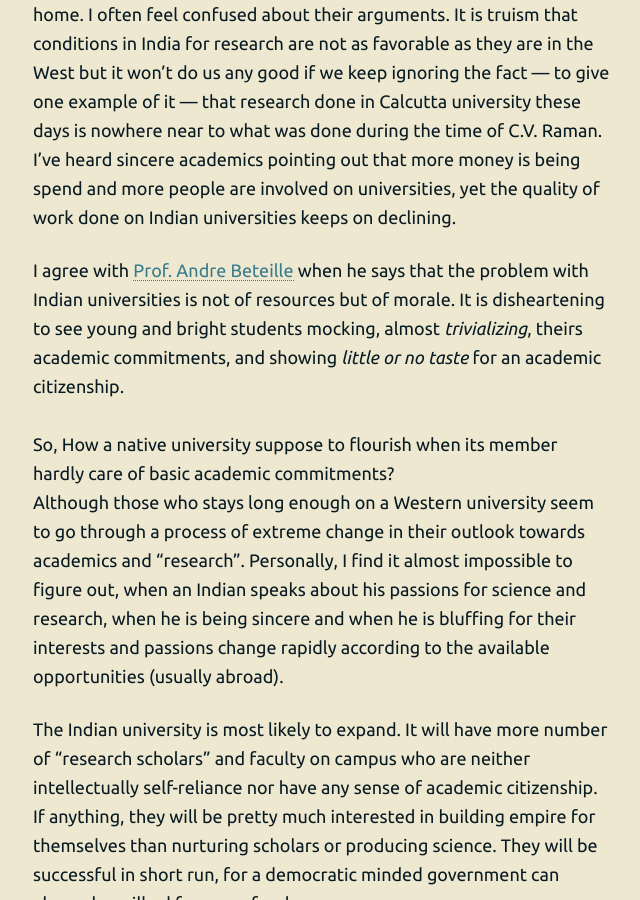
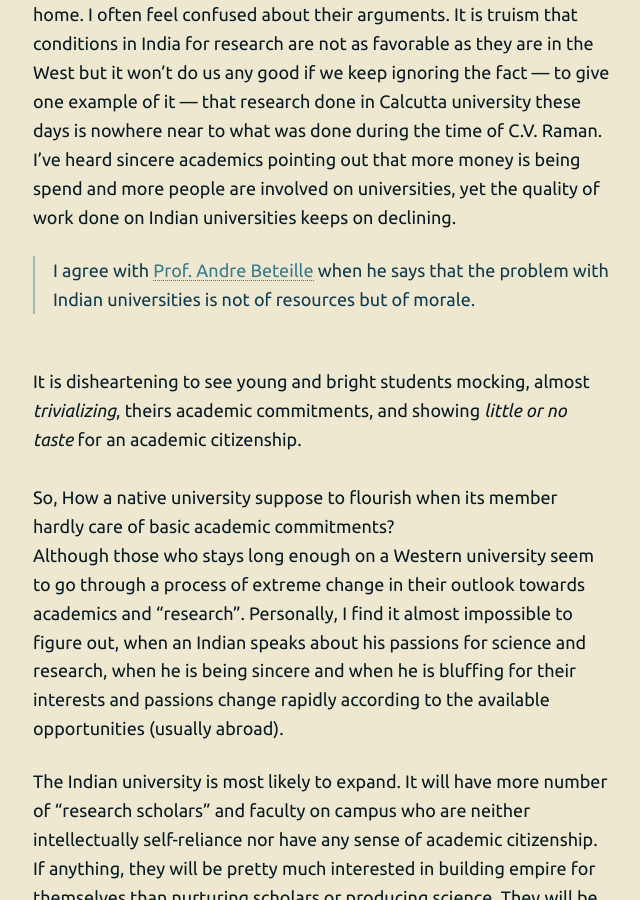
Before and after one commit to 93notes/93notes.github.io, a Jekyll site: the page built from _posts/2016-06-23-acadmeic-culture-in-india.html, in a window 1280 px wide and 900 px high, scrolled down 2216 px. Shown: the whole window, without its empty margins (318-958 px from the left). Built offline with Jekyll 4.4.1, drawn with Linux system fonts in a browser that asks for light colours; nearby versions of some CDN libraries; some of the changed text lies outside the part shown.

```diff
--- a/_posts/2016-06-23-acadmeic-culture-in-india.html
+++ b/_posts/2016-06-23-acadmeic-culture-in-india.html
@@ -47,7 +47,8 @@ It is truism that conditions in India for research are not as favorable as they
 I’ve heard sincere academics pointing out that more money is being spend and more people are involved on universities, yet the quality of work done on Indian universities keeps on declining.
 </p>
 
-<p>I agree with <a href="http://sociology.du.ac.in/index.php/people/faculty?id=130" target="_blak">Prof. Andre Beteille</a> when he says that the problem with Indian universities is not of resources but of morale.
+<p><blockquote>I agree with <a href="http://sociology.du.ac.in/index.php/people/faculty?id=130" target="_blak">Prof. Andre Beteille</a> when he says that the problem with Indian universities is not of resources but of morale. </blockquote>
+</br>
 It is disheartening to see young and bright students </i>mocking</i>, almost <i>trivializing</i>, theirs academic commitments, and showing <i>little or no taste</i> for an academic citizenship.
 </br> </br>
 So, How a native university suppose to flourish when its member hardly care of basic academic commitments?
```
